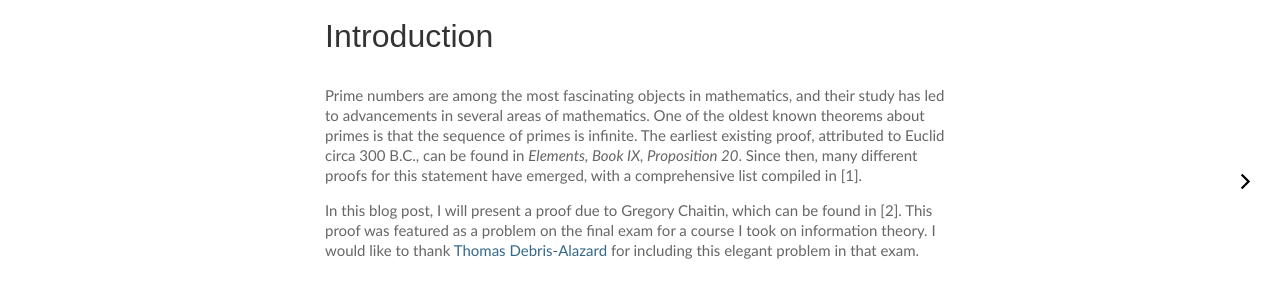
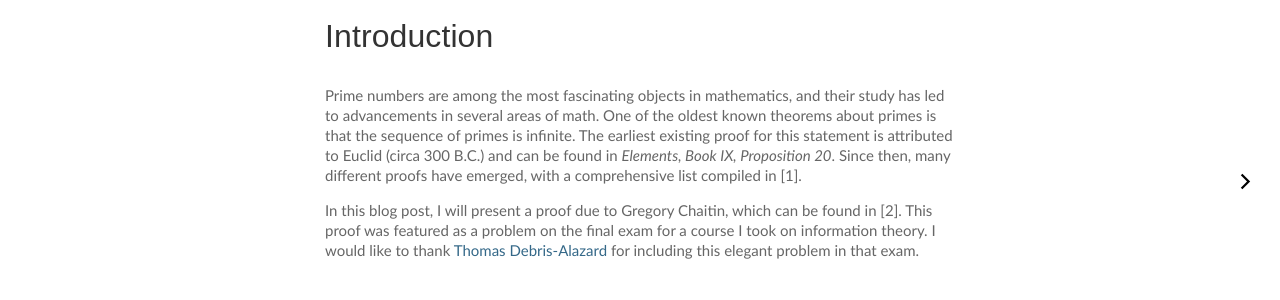
Before and after one commit to ali-almasi/ali-almasi.github.io, a Jekyll site: the page built from _posts/2024-06-11-info_proof_primes.md, in a window 1280 px wide. Shown: the part 269-569 px from the top of the page. Built offline with Jekyll 4.4.1, drawn with Linux system fonts in a browser that asks for light colours; formulas are drawn with MathJax 3.

Commit message:
Update 2024-06-11-info_proof_primes.md

```diff
--- a/_posts/2024-06-11-info_proof_primes.md
+++ b/_posts/2024-06-11-info_proof_primes.md
@@ -5,7 +5,7 @@
 usemathjax: true
 ---
 # Introduction
-Prime numbers are among the most fascinating objects in mathematics, and their study has led to advancements in several areas of mathematics. One of the oldest known theorems about primes is that the sequence of primes is infinite. The earliest existing proof, attributed to Euclid circa 300 B.C., can be found in *Elements, Book IX, Proposition 20*. Since then, many different proofs for this statement have emerged, with a comprehensive list compiled in [1].
+Prime numbers are among the most fascinating objects in mathematics, and their study has led to advancements in several areas of math. One of the oldest known theorems about primes is that the sequence of primes is infinite. The earliest existing proof for this statement is attributed to Euclid (circa 300 B.C.) and can be found in *Elements, Book IX, Proposition 20*. Since then, many different proofs have emerged, with a comprehensive list compiled in [1].
 
 In this blog post, I will present a proof due to Gregory Chaitin, which can be found in [2]. This proof was featured as a problem on the final exam for a course I took on information theory. I would like to thank [Thomas Debris-Alazard](https://tdalazard.io/) for including this elegant problem in that exam.
 
```
